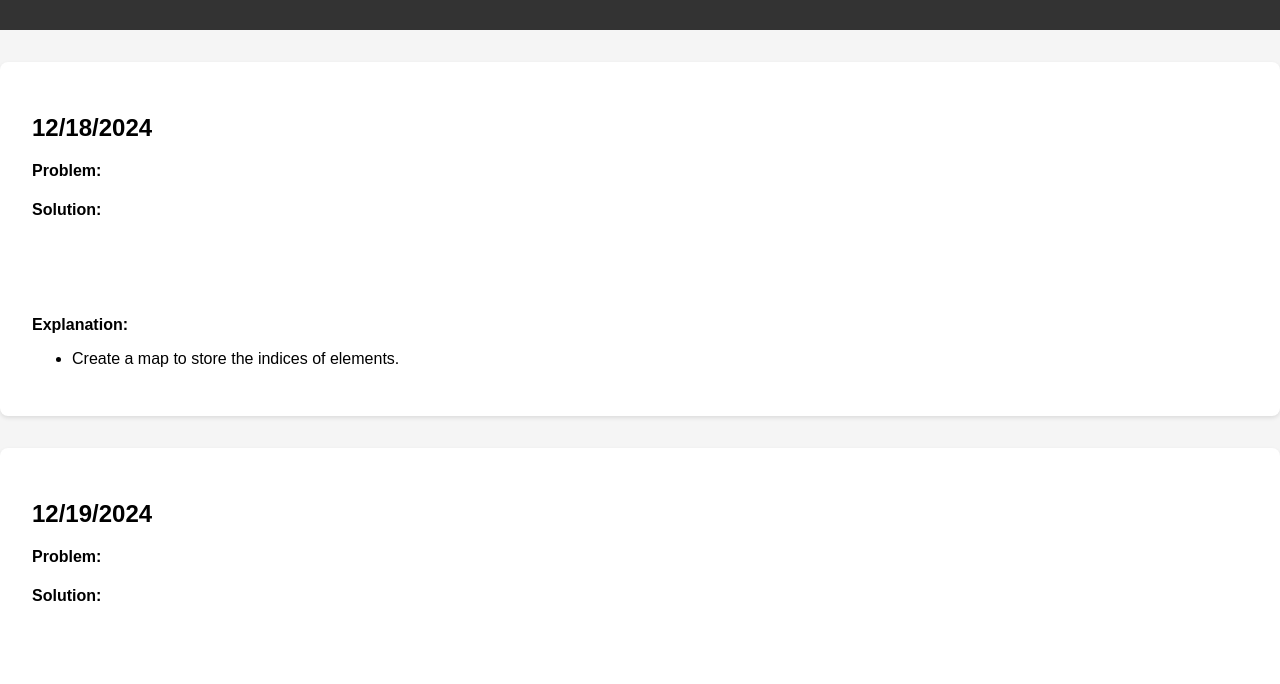
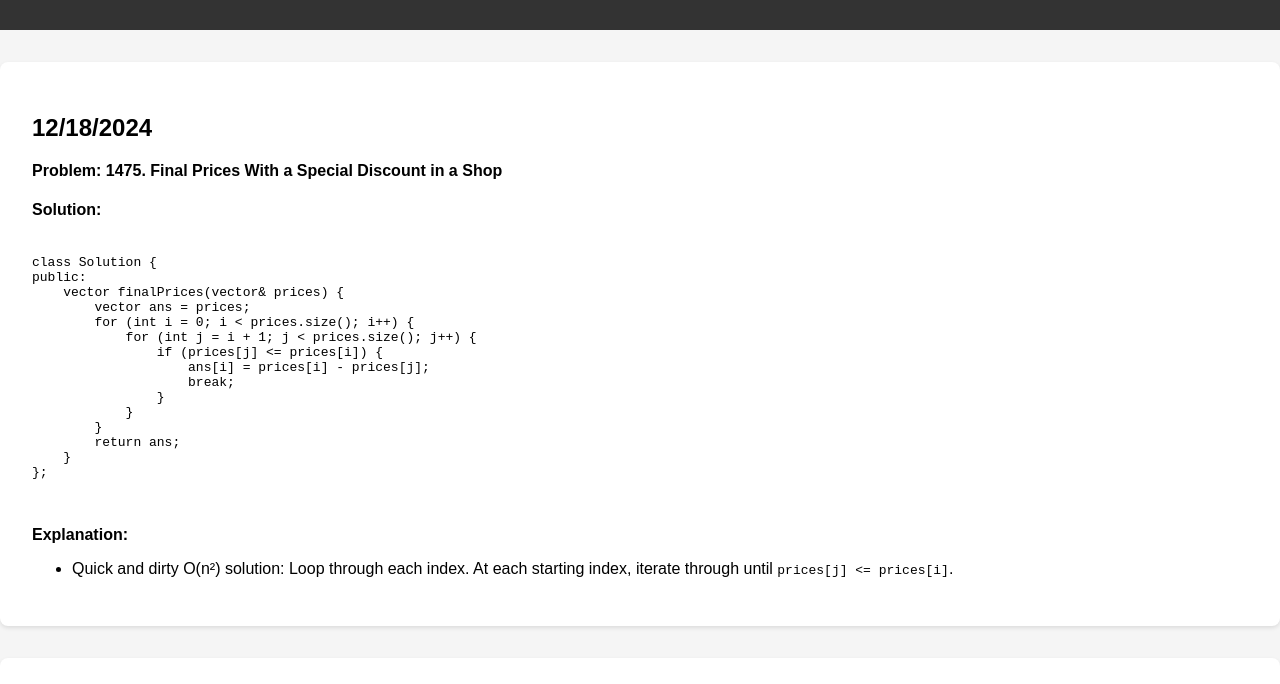
Before and after one commit to SimpsonWA/SimpsonWA.github.io, a website: page LeetCodeDecember.html in a window 1280 px wide. Shown: the part 116-800 px from the top of the page. Drawn offline with Linux system fonts and the light colour scheme.

Commit message:
Added 12/18 Leetcode

```diff
--- a/LeetCodeDecember.html
+++ b/LeetCodeDecember.html
@@ -24,21 +24,34 @@
         <section id="leetcode-daily">
             <h2>12/18/2024</h2>
             <article>
-                <p><strong>Problem:</strong>
-                </p>
+                <p><strong>Problem: 1475. Final Prices With a Special Discount in a Shop</strong></p>
                 <h4>Solution:</h4>
                 <pre>
 <code>
-
-</code>
+class Solution {
+public:
+    vector<int> finalPrices(vector<int>& prices) {
+        vector<int> ans = prices;
+        for (int i = 0; i < prices.size(); i++) {
+            for (int j = i + 1; j < prices.size(); j++) {
+                if (prices[j] <= prices[i]) {
+                    ans[i] = prices[i] - prices[j];
+                    break;
+                }
+            }
+        }
+        return ans;
+    }
+};
+        </code>
                 </pre>
                 <p><strong>Explanation:</strong></p>
                 <ul>
-                    <li>Create a map to store the indices of elements.</li>
-
+                    <li>Quick and dirty O(n²) solution: Loop through each index. At each starting index, iterate through until <code>prices[j] <= prices[i]</code>.</li>
                 </ul>
             </article>
         </section>
+
         <section id="leetcode-daily">
             <h2>12/19/2024</h2>
             <article>
```
